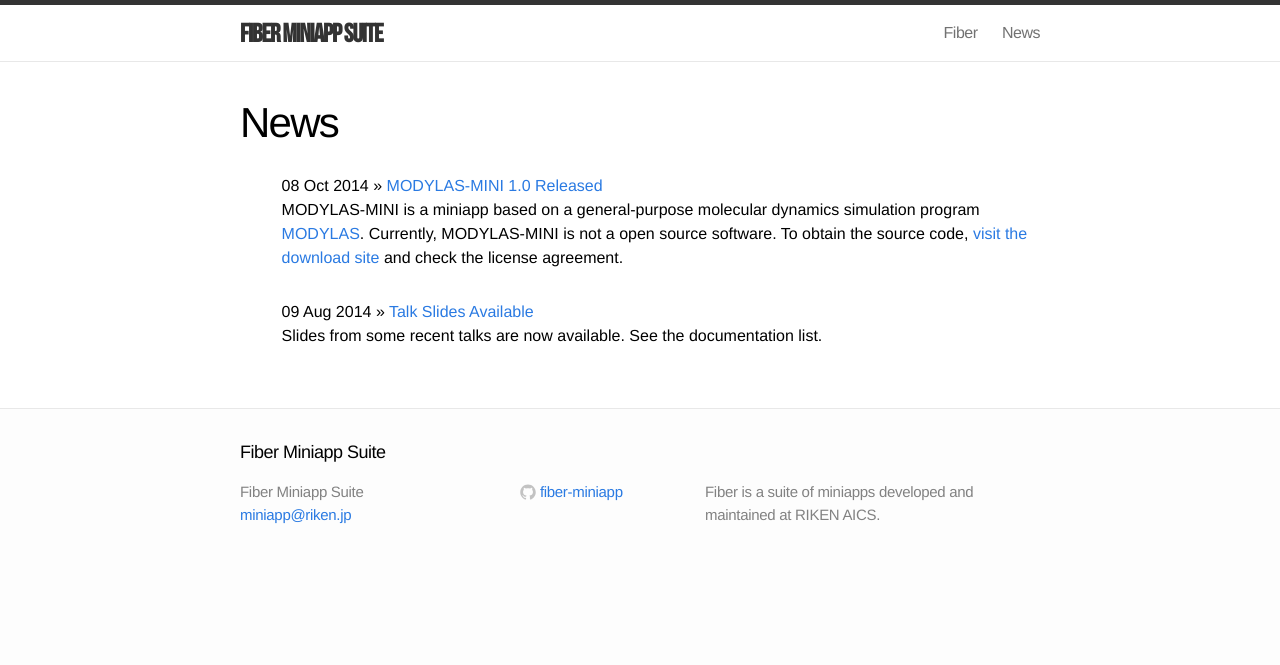
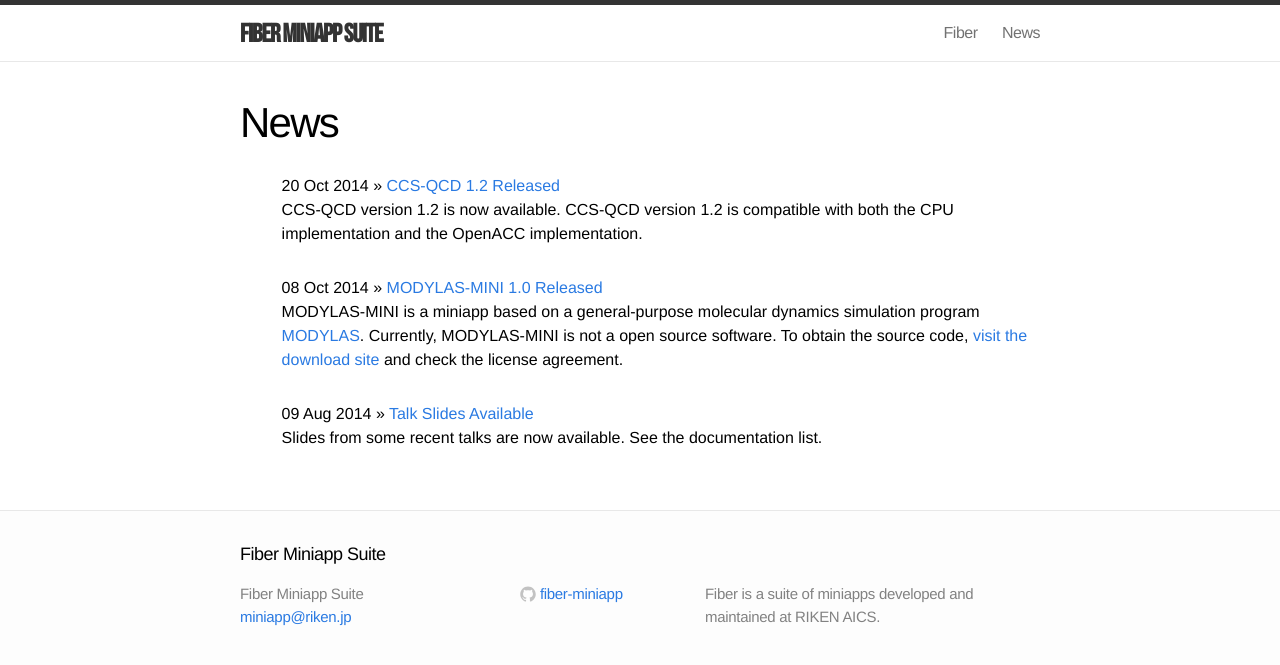
Before and after one commit to fiber-miniapp/fiber-miniapp.github.io, a Jekyll site: the page built from news.md, in a window 1280 px wide. Shown: the top 665 px of the page. Built offline with Jekyll 4.4.1, drawn with Linux system fonts in a browser that asks for light colours.

Commit message:
Release ccs-qcd v.1.2

```diff
--- /dev/null
+++ b/_posts/2014-10-20-ccs-qcd-1.2-released.md
@@ -0,0 +1,7 @@
+---
+layout: post
+title: CCS-QCD 1.2 Released
+---
+CCS-QCD version 1.2 is now available.
+CCS-QCD version 1.2 is compatible with both the CPU implementation
+and the OpenACC implementation.
```
Also changed, not shown: index.md (+1 -1 lines).
